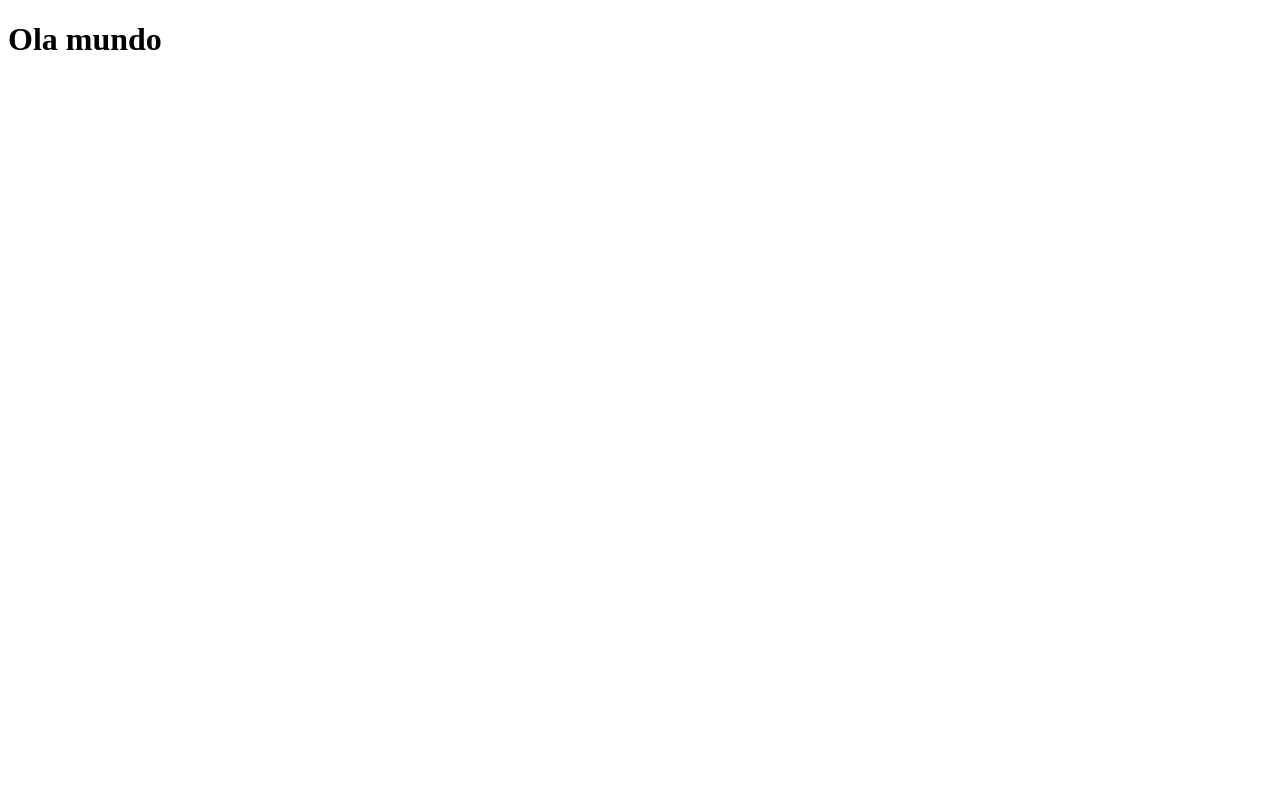
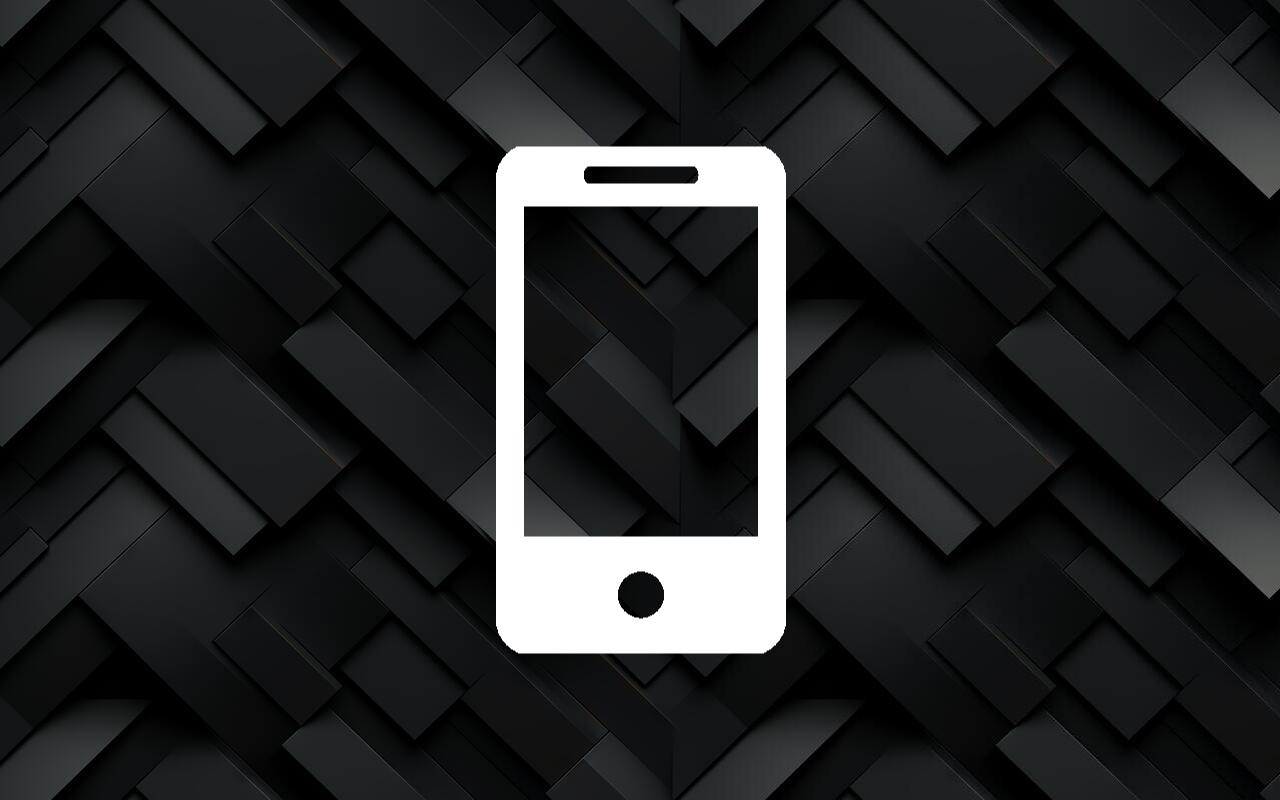
Before and after one commit to Deise-Ester/projeto-social, a plain HTML site: page index.html in a window 1280 px wide. Drawn offline with Linux system fonts and the light colour scheme.

Commit message:
atualizei

```diff
--- /dev/null
+++ b/estilo/style.css
@@ -0,0 +1,31 @@
+@charset "UTF-8";
+*{
+    margin: 0px;
+    padding: 0px;
+    font-family: Arial, Helvetica, sans-serif;
+}
+html, body{
+    height: 100vh;
+    width: 100vw;
+    background-color: lightgrey
+}
+body{
+    background: url('../imagens/fundo.jpeg') ;
+    background-attachment: fixed;
+}
+
+main{
+    height: 100vh;
+    position: relative;
+
+}
+section#telefone{
+    position: absolute;
+    top: 50%;
+    left: 50%;
+    transform: translate(-50%, -50%);
+
+    height: 507px;
+    width:  296px;
+    background: url('../imagens/celular.png') no-repeat;
+}
--- a/index.html
+++ b/index.html
@@ -4,10 +4,18 @@
     <meta charset="UTF-8">
     <meta name="viewport" content="width=device-width, initial-scale=1.0">
     <link rel="shortcut icon" href="imagens/favicon.ico" type="image/x-icon">
+    <link rel="stylesheet" href="estilo/style.css">
     <title>Projeto Redes Sociais</title>
 </head>
 <body>
-    <h1>Ola mundo
-    </h1>
+    <main>
+        <section id="telefone">
+
+        </section>
+        <section id="redes-Sociais">
+
+        </section>
+    </main>
+
 </body>
 </html>
```
Also changed, not shown: imagens/celular.png (added), imagens/fundo.jpeg (added).
